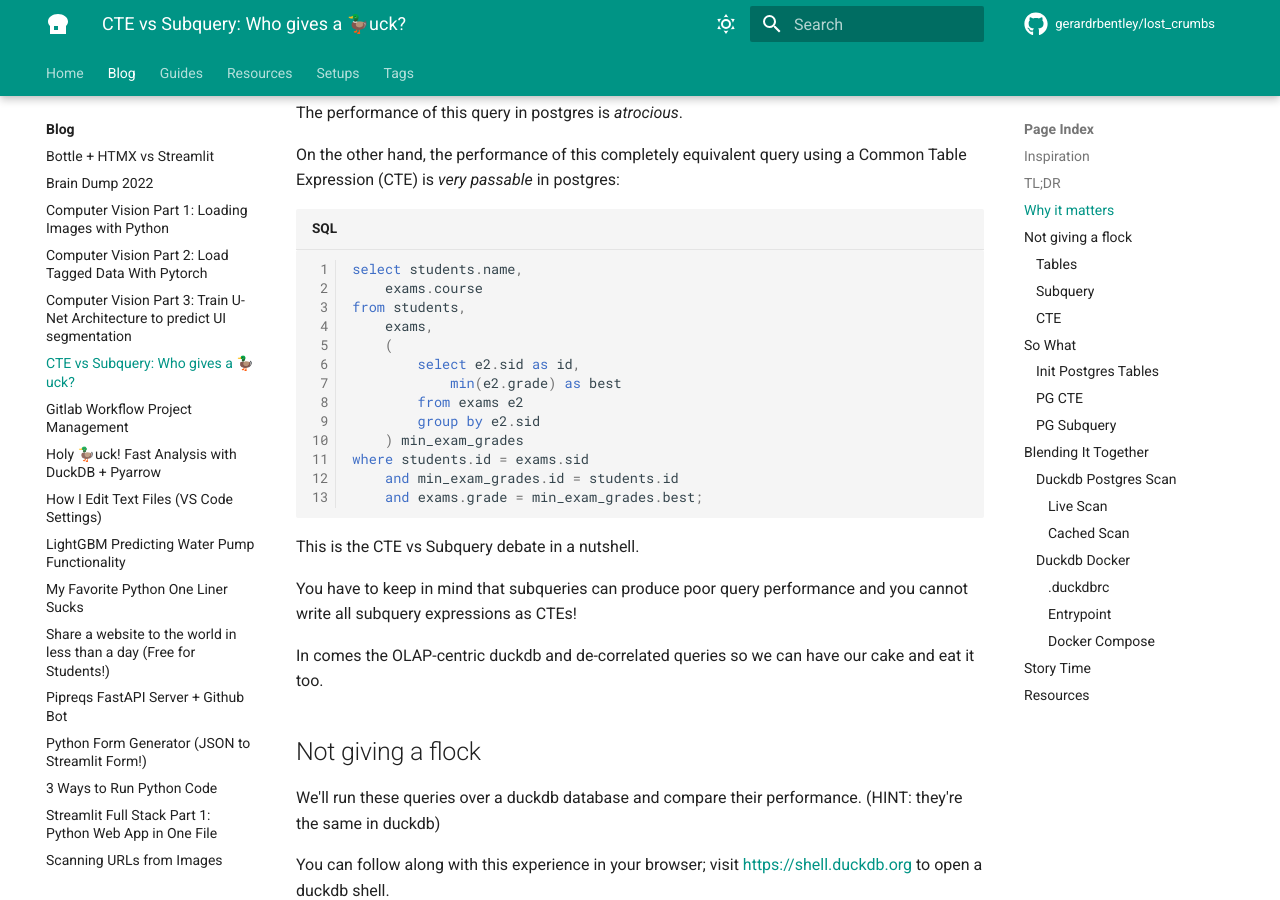
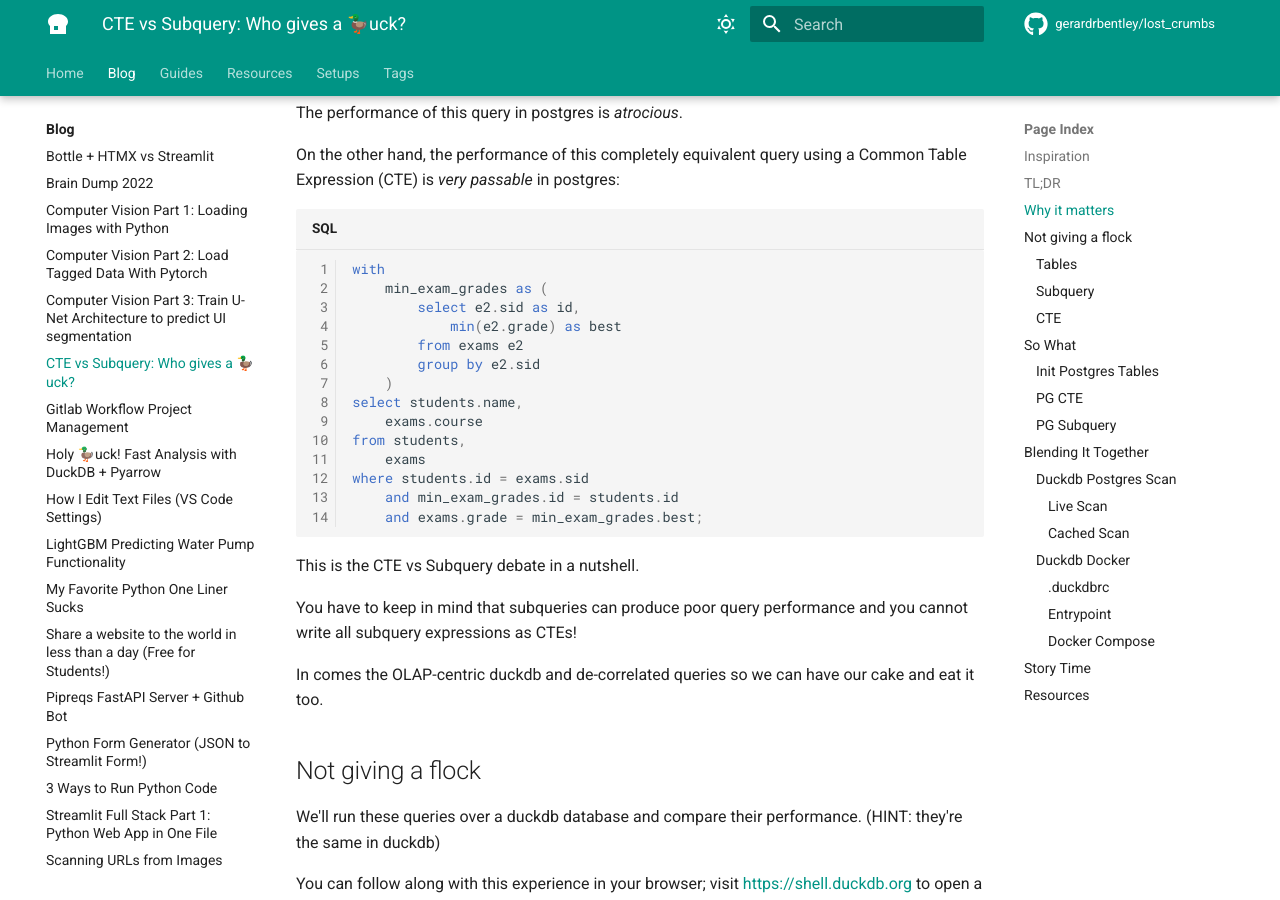
Before and after one commit to gerardrbentley/lost_crumbs, an MkDocs documentation site: the page built from docs/blog/cte-subquery-who-gives-a-duck.md, in a window 1280 px wide and 900 px high, scrolled down 1514 px. Built offline with MkDocs 1.6.1 and Material for MkDocs 9.7.7, drawn with Linux system fonts in a browser that asks for light colours; comment, search, counter and statistics services are not loaded; some of the changed text lies outside the part shown.

Commit message:
Update cte-subquery-who-gives-a-duck.md

````diff
--- a/docs/blog/cte-subquery-who-gives-a-duck.md
+++ b/docs/blog/cte-subquery-who-gives-a-duck.md
@@ -64,16 +64,17 @@
 On the other hand, the performance of this completely equivalent query using a Common Table Expression (CTE) is *very passable* in postgres:
 
 ```sql
-select students.name,
-    exams.course
-from students,
-    exams,
-    (
+with
+    min_exam_grades as (
         select e2.sid as id,
             min(e2.grade) as best
         from exams e2
         group by e2.sid
-    ) min_exam_grades
+    )
+select students.name,
+    exams.course
+from students,
+    exams
 where students.id = exams.sid
     and min_exam_grades.id = students.id
     and exams.grade = min_exam_grades.best;
````
Also changed, not shown: other parts of docs/blog/cte-subquery-who-gives-a-duck.md (+1 -0 lines).
